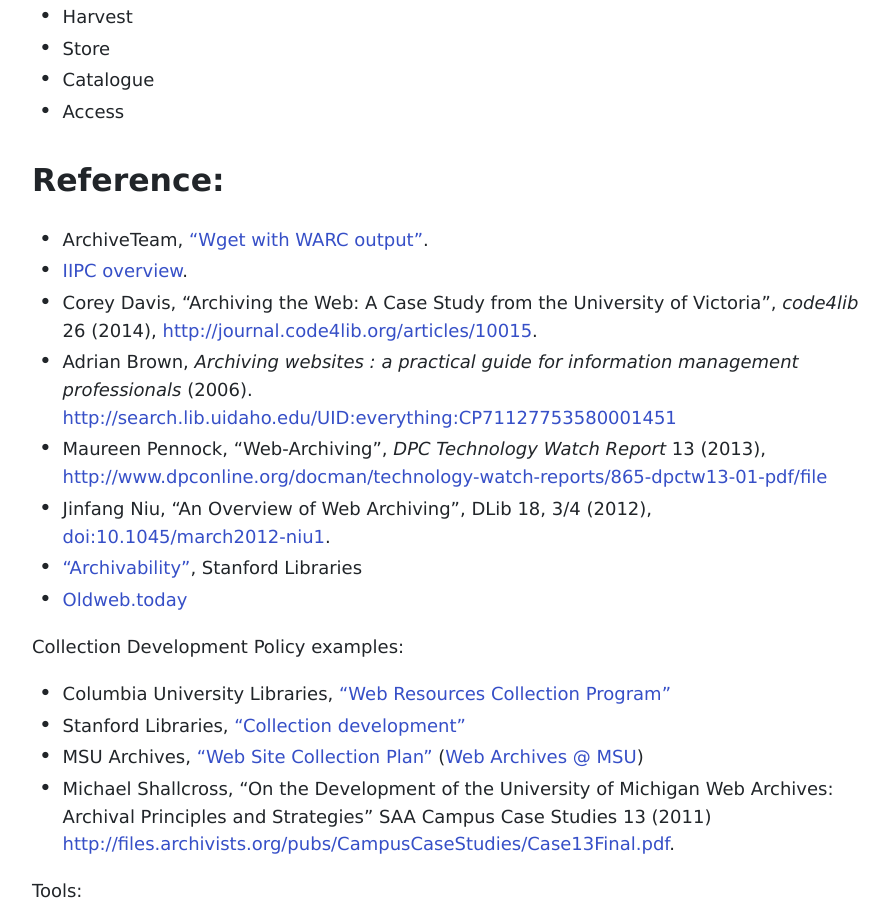
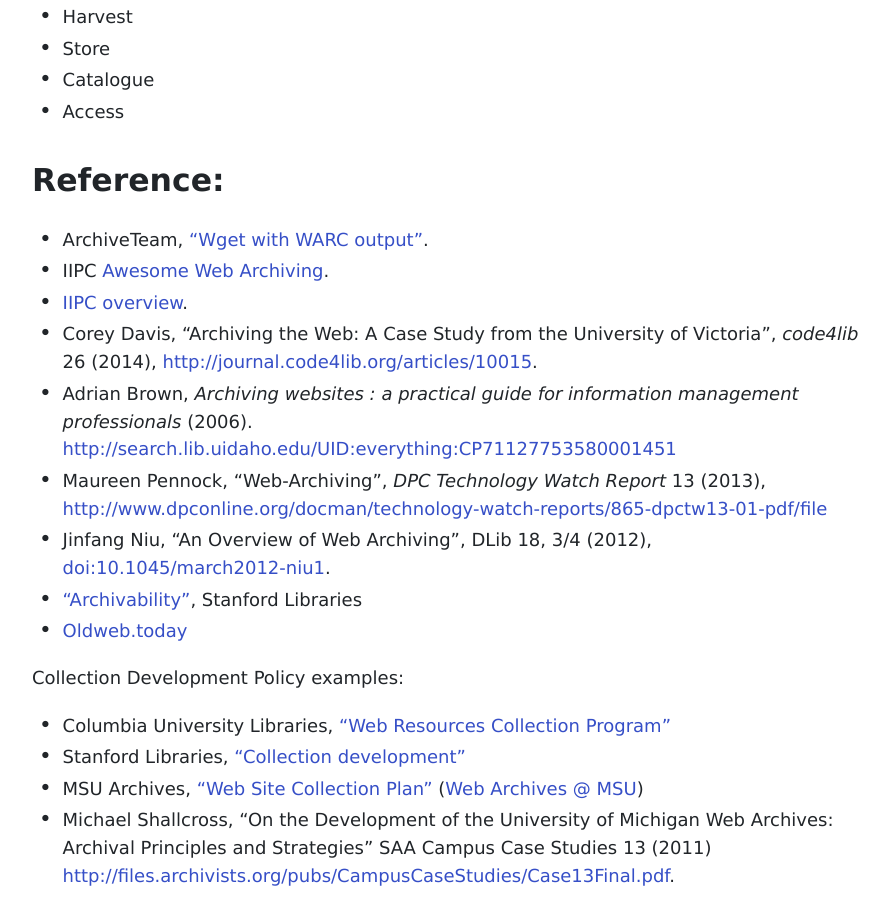
Before and after one commit to evanwill/_drafts, a Jekyll site: the page built from _notes/wget-archives.md, in a window 1280 px wide and 900 px high, scrolled down 4786 px. Shown: the whole window, without its empty margins (194-1083 px from the left). Built offline with Jekyll 4.4.1, drawn with Linux system fonts in a browser that asks for light colours.

Commit message:
add web archive awesome list

```diff
--- a/_notes/wget-archives.md
+++ b/_notes/wget-archives.md
@@ -150,6 +150,7 @@
 ## Reference:
 
 - ArchiveTeam, ["Wget with WARC output"](http://www.archiveteam.org/index.php?title=Wget_with_WARC_output).
+- IIPC [Awesome Web Archiving](https://github.com/iipc/awesome-web-archiving).
 - [IIPC overview](http://www.netpreserve.org/web-archiving/overview).
 - Corey Davis, "Archiving the Web: A Case Study from the University of Victoria", *code4lib* 26 (2014), <http://journal.code4lib.org/articles/10015>.
 - Adrian Brown, *Archiving websites : a practical guide for information management professionals* (2006). <http://search.lib.uidaho.edu/UID:everything:CP71127753580001451>
```
